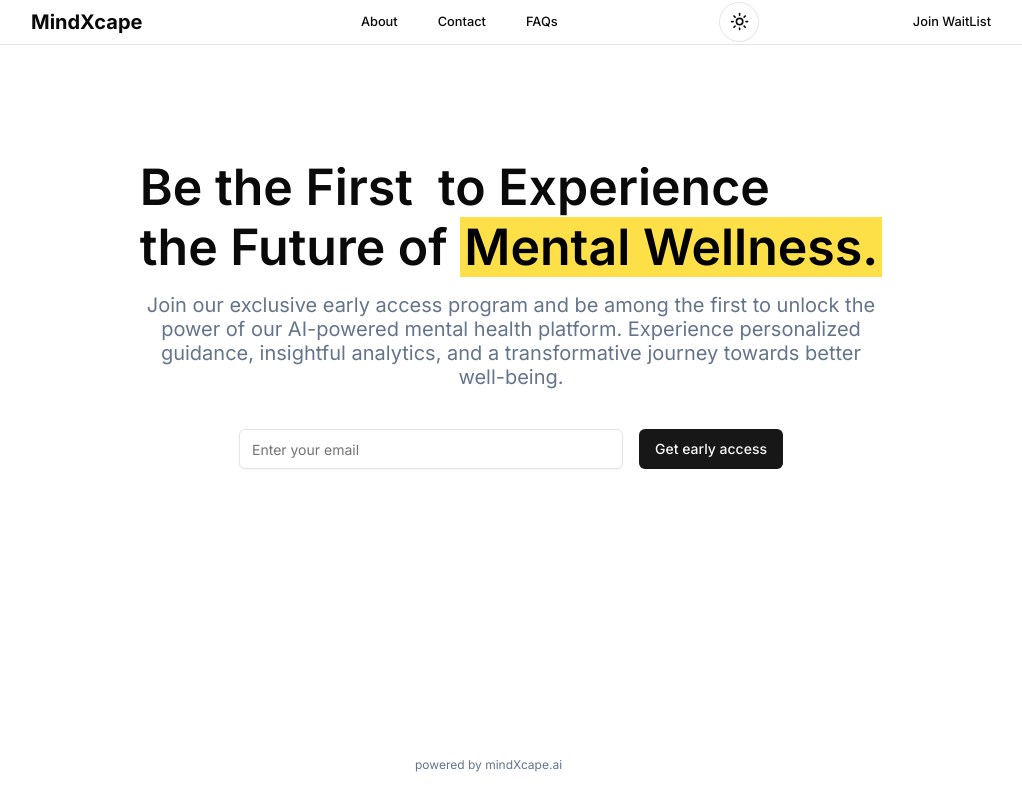
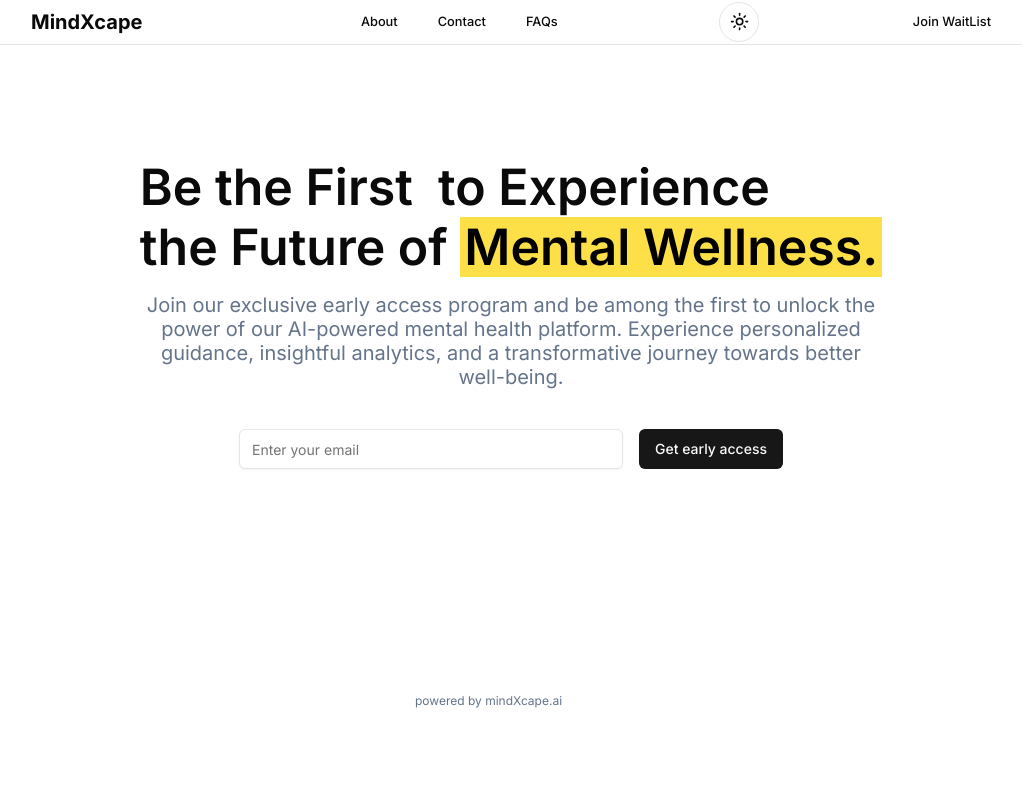
Before and after one commit to MrNikhillyadav/mindscape.ai, a Next.js app: page / in a window 1280 px wide. Shown: the whole page, without its empty margins (129-1151 px from the left). Built offline with nearby package versions, Linux system fonts and the light colour scheme; no server answers.

Commit message:
sent btn modified

```diff
--- a/app/_components/GetEarlyAccess.jsx
+++ b/app/_components/GetEarlyAccess.jsx
@@ -110,7 +110,7 @@ export default function GetEarlyAccess() {
           <Button  onClick={handleEmailSubmit} disabled={isButtonDisabled}>
             {emailSent ? (
               <>
-                <Check className="mr-2 h-4 w-4 " />
+                {/* <Check className="mr-2 h-4 w-4 " /> */}
                  Request Sent
               </>
             ) : (
@@ -124,13 +124,13 @@ export default function GetEarlyAccess() {
         )}
 
         {showAlert && (
-          <div className="fixed top-[10vh] right-[3vh] bg-green-500 text-white px-4 py-2 rounded-full flex items-center">
+          <div className="fixed top-[10vh] right-[3vh] bg-green-400 text-white px-4 py-2 rounded-full flex items-center">
             <Check className=" mr-2 h-4 w-4" />
             Sent
           </div>
         )}
 
-        <div className='md:w-[15vw]  rounded-full    text-[15px]  md:my-0 md:text-xs  md:mt-[26vh] text-slate-500 font-md'>
+        <div className='md:w-[15vw]  rounded-full    text-[15px]  md:my-0 md:text-xs  md:mt-[18vh] text-slate-500 font-md'>
           <p >powered by mindXcape.ai</p>
         </div>
       </div>
```
